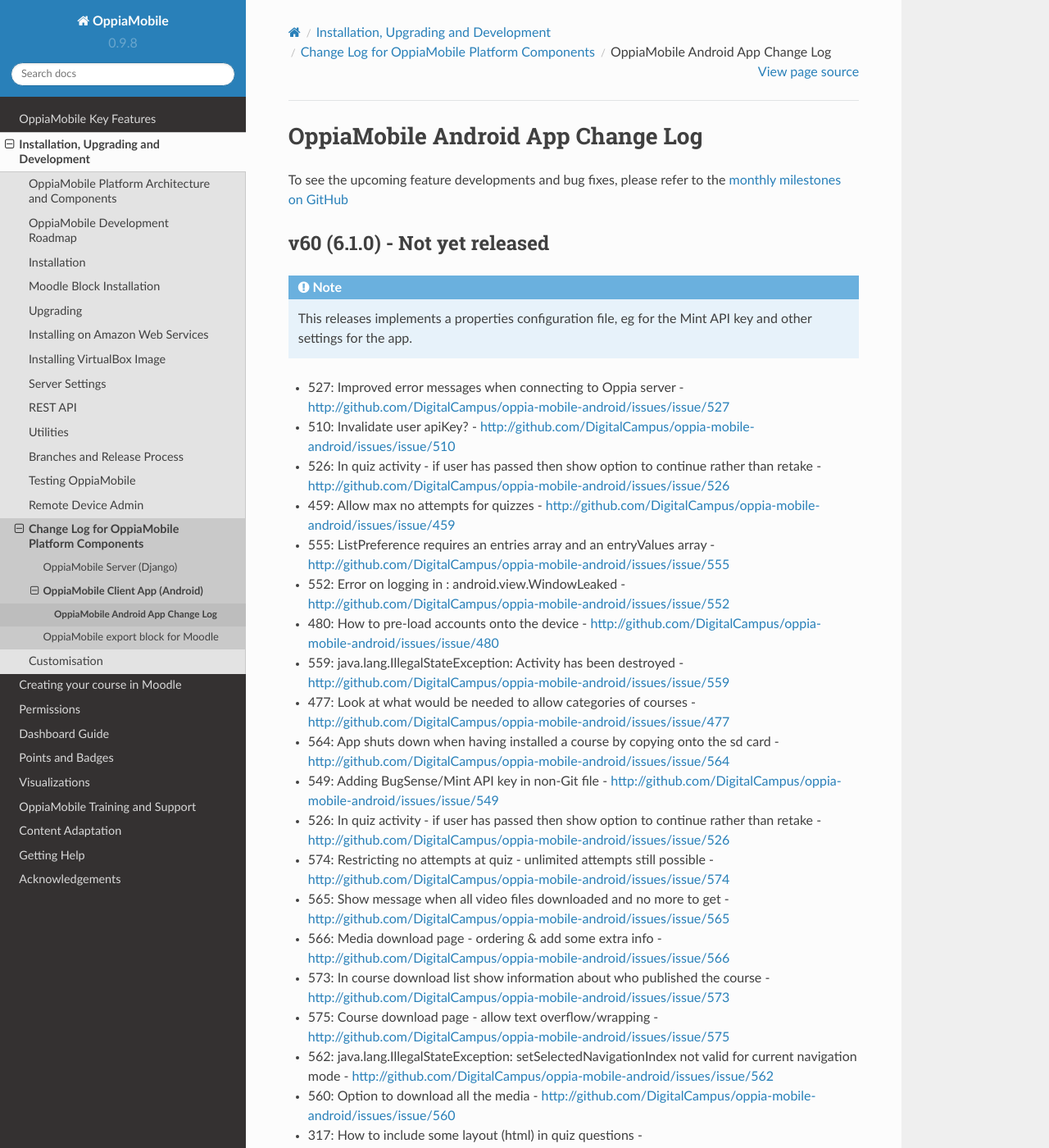
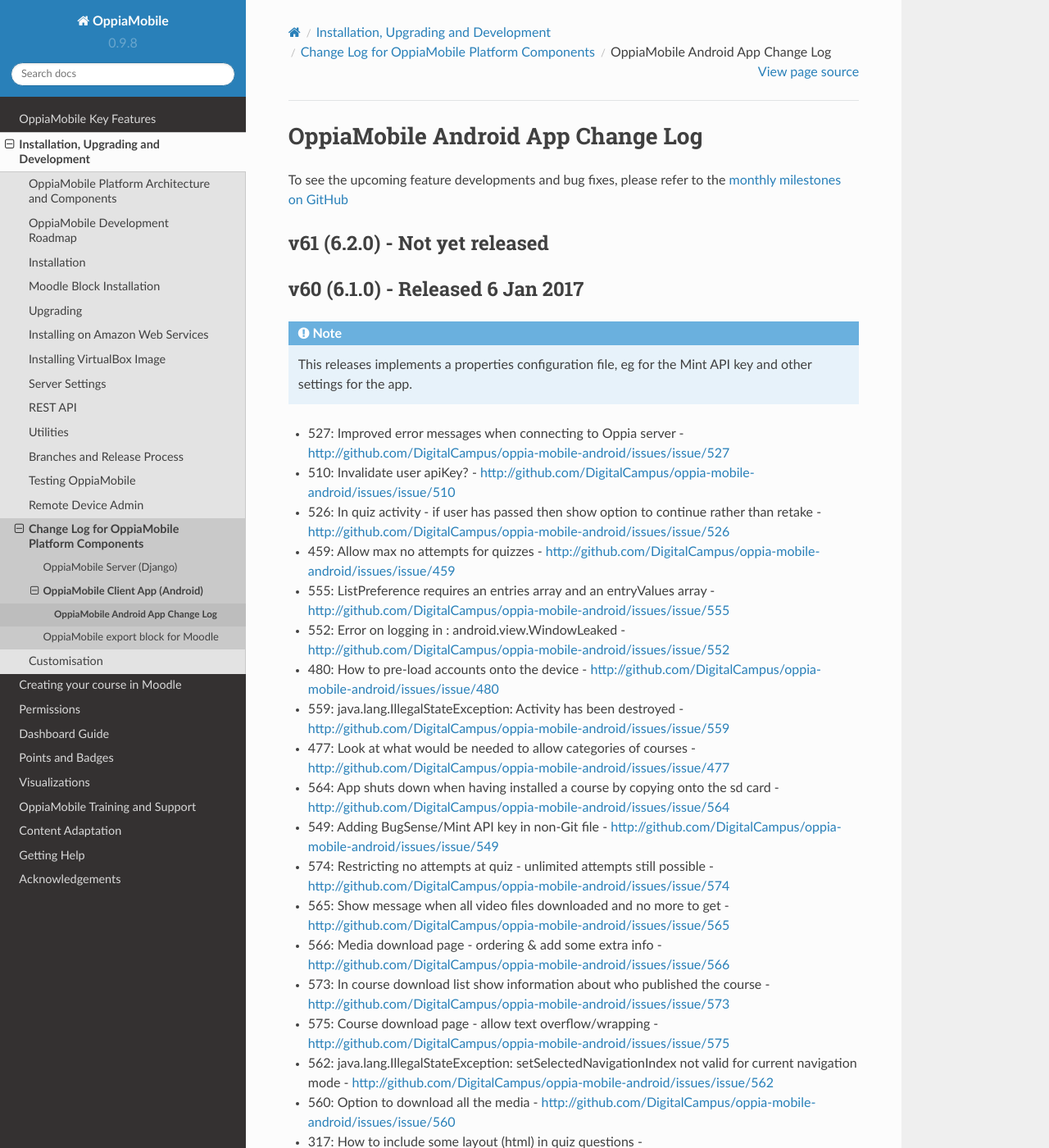
Before and after one commit to DigitalCampus/django-oppia, a Sphinx documentation site: the page built from docs/dev/changelog_android.rst, in a window 1280 px wide and 1400 px high. Shown: the whole window at 82% size. Built offline with Sphinx 7.4.7 and the Read the Docs theme 2.0.0, drawn with Linux system fonts in a browser that asks for light colours; the version number is read from the project's files by our own code; some of the changed text lies outside the part shown.

Commit message:
update docs

```diff
--- a/docs/dev/changelog_android.rst
+++ b/docs/dev/changelog_android.rst
@@ -4,9 +4,17 @@
 To see the upcoming feature developments and bug fixes, please refer to the `monthly milestones on GitHub <https://github.com/DigitalCampus/oppia-mobile-android/milestones>`_
 
 
+
+.. _appv61:
+
+v61 (6.2.0) - Not yet released
+--------------------------------------
+
+
+
 .. _appv60:
 
-v60 (6.1.0) - Not yet released
+v60 (6.1.0) - Released 6 Jan 2017
 --------------------------------------
 
 .. note::
@@ -23,7 +31,6 @@
 * 477: Look at what would be needed to allow categories of courses - http://github.com/DigitalCampus/oppia-mobile-android/issues/issue/477
 * 564: App shuts down when having installed a course by copying onto the sd card - http://github.com/DigitalCampus/oppia-mobile-android/issues/issue/564
 * 549: Adding BugSense/Mint API key in non-Git file - http://github.com/DigitalCampus/oppia-mobile-android/issues/issue/549
-* 526: In quiz activity - if user has passed then show option to continue rather than retake - http://github.com/DigitalCampus/oppia-mobile-android/issues/issue/526
 * 574: Restricting no attempts at quiz - unlimited attempts still possible - http://github.com/DigitalCampus/oppia-mobile-android/issues/issue/574
 * 565: Show message when all video files downloaded and no more to get - http://github.com/DigitalCampus/oppia-mobile-android/issues/issue/565
 * 566: Media download page - ordering & add some extra info - http://github.com/DigitalCampus/oppia-mobile-android/issues/issue/566
```
Also changed, not shown: other parts of docs/dev/changelog_android.rst (+1 -1 lines).
